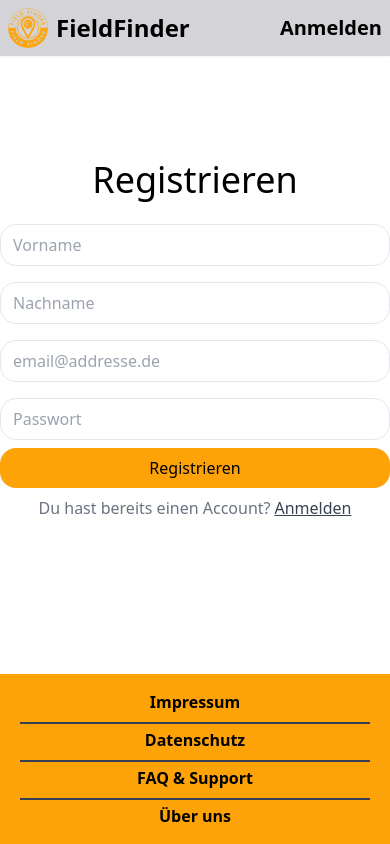
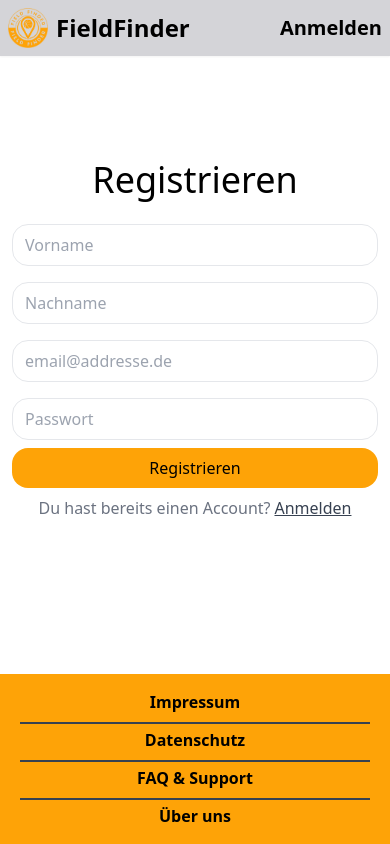
Before and after one commit to BennetBechtel/FieldFinder, a React (Vite) app in the folder frontend/: page /register in a window 390 px wide. Built offline with nearby package versions, Linux system fonts and the light colour scheme; no server answers.

Commit message:
login and register padding mobile

```diff
--- a/frontend/src/pages/Login.jsx
+++ b/frontend/src/pages/Login.jsx
@@ -36,7 +36,7 @@ const Login = () => {
 
   return (
     <div className="mt-4 flex grow items-center justify-around">
-      <div className="mt-44 h-full items-center">
+      <div className="mt-44 h-full items-center px-3">
         <h1 className="mb-4 text-center text-4xl">Anmelden</h1>
         <form onSubmit={onSubmit} className="mx-auto max-w-md">
           <input
--- a/frontend/src/pages/Register.jsx
+++ b/frontend/src/pages/Register.jsx
@@ -36,7 +36,7 @@ const Register = () => {
 
   return (
     <div className="mt-4 flex grow items-center justify-around">
-      <div className="mt-44 h-full items-center">
+      <div className="mt-44 h-full items-center px-3">
         <h1 className="mb-4 text-center text-4xl">Registrieren</h1>
         <form onSubmit={onSubmit} className="mx-auto max-w-md">
           <input
```
